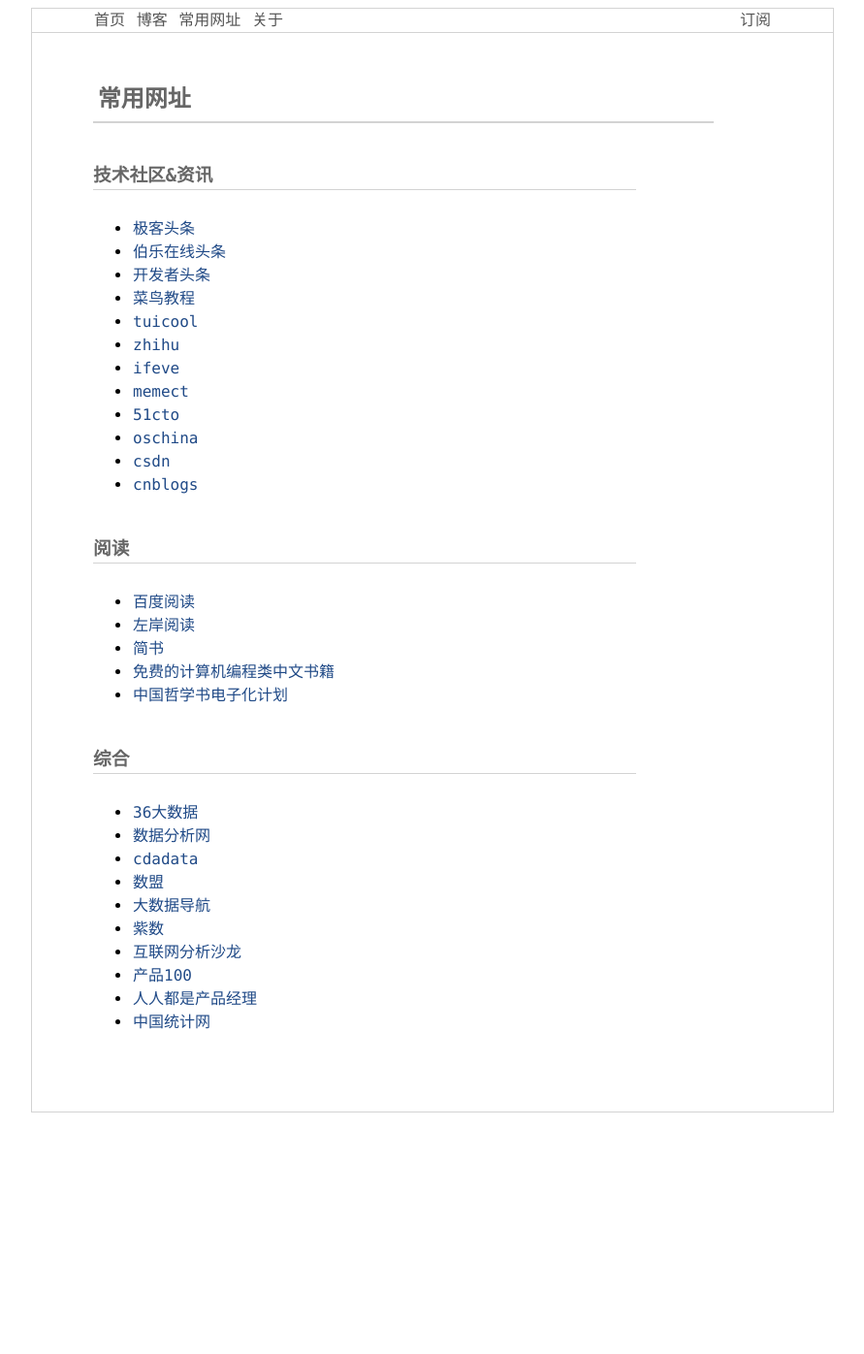
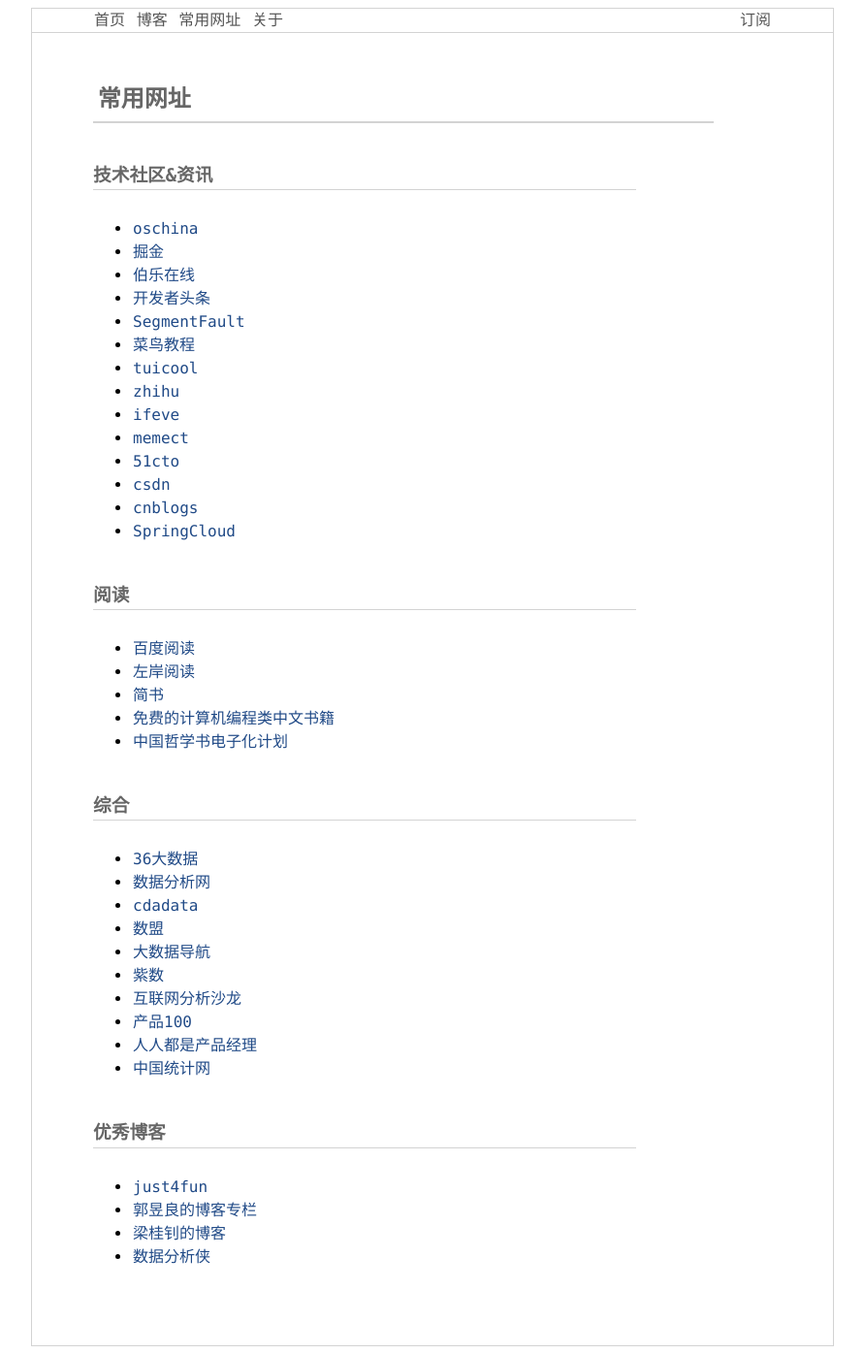
Before and after one commit to huligong1234/huligong1234.github.io, a Jekyll site: the page built from pages/site.md, in a window 1280 px wide. Shown: the whole page at 97% size, without its empty margins (194-1085 px from the left). Built offline with Jekyll 4.4.1, drawn with Linux system fonts in a browser that asks for light colours; Markdown is read by kramdown in place of the engine named in the settings; before the commit the page ends 1155 px from its top, so only the background shows below that.

Commit message:
Update site.md
.

```diff
--- a/pages/site.md
+++ b/pages/site.md
@@ -8,19 +8,20 @@
 
 ### 技术社区&资讯
 
-* [极客头条](http://geek.csdn.net/)
-* [伯乐在线头条](http://top.jobbole.com/)
+* [oschina](http://www.oschina.net/)
+* [掘金](https://juejin.im/)
+* [伯乐在线](http://blog.jobbole.com/)
 * [开发者头条](http://toutiao.io/)
+* [SegmentFault](https://segmentfault.com/)
 * [菜鸟教程](http://www.runoob.com/)
 * [tuicool](http://www.tuicool.com/)
 * [zhihu](http://www.zhihu.com/)
 * [ifeve](http://ifeve.com/)
 * [memect](http://memect.com/)
 * [51cto](http://www.51cto.com/)
-* [oschina](http://www.oschina.net/)
 * [csdn](http://www.csdn.net/)
 * [cnblogs](http://www.cnblogs.com/)
-
+* [SpringCloud](https://springcloud.cc/)
 
 ### 阅读
 
@@ -42,3 +43,10 @@
 * [产品100](http://www.chanpin100.com/)
 * [人人都是产品经理](http://www.woshipm.com/)
 * [中国统计网](http://www.itongji.cn/)
+
+
+### 优秀博客
+* [just4fun](https://blog.just4fun.site/)
+* [郭昱良的博客专栏](https://ask.hellobi.com/blog/guodongwei1991)
+* [梁桂钊的博客](http://blog.720ui.com/)
+* [数据分析侠](https://zhuanlan.zhihu.com/dataman)
```
